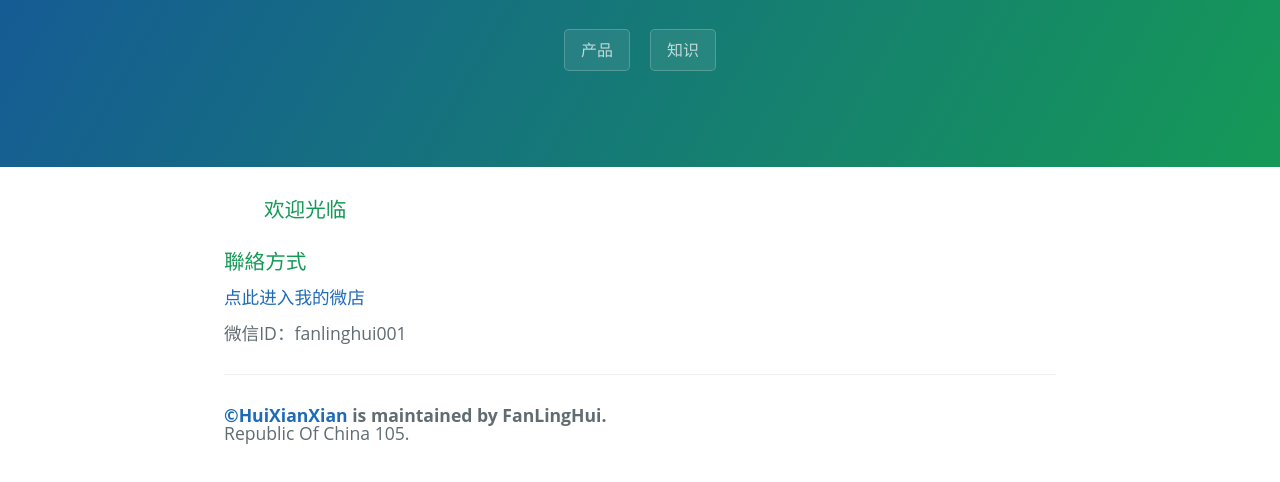
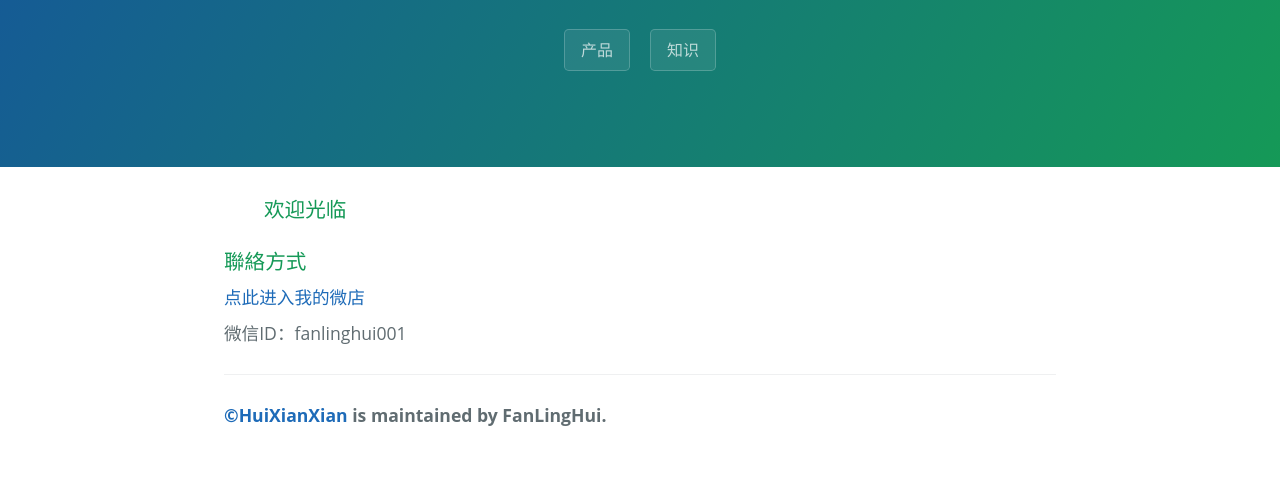
Before and after one commit to chuho/CHEN, a plain HTML site: page 404.html in a window 1280 px wide. Shown: the part 172-654 px from the top of the page. Drawn offline with Linux system fonts and the light colour scheme.

Commit message:
Update 404.html

```diff
--- a/404.html
+++ b/404.html
@@ -23,8 +23,6 @@
 <p>微信ID：fanlinghui001</p>
 <footer class="site-footer">
 <span class="site-footer-owner"><a href="/">©HuiXianXian</a> is maintained by FanLingHui.</span>
-Republic Of China 105</a>.</span>
 </footer>
-    </section>
   </body>
 </html>
```
